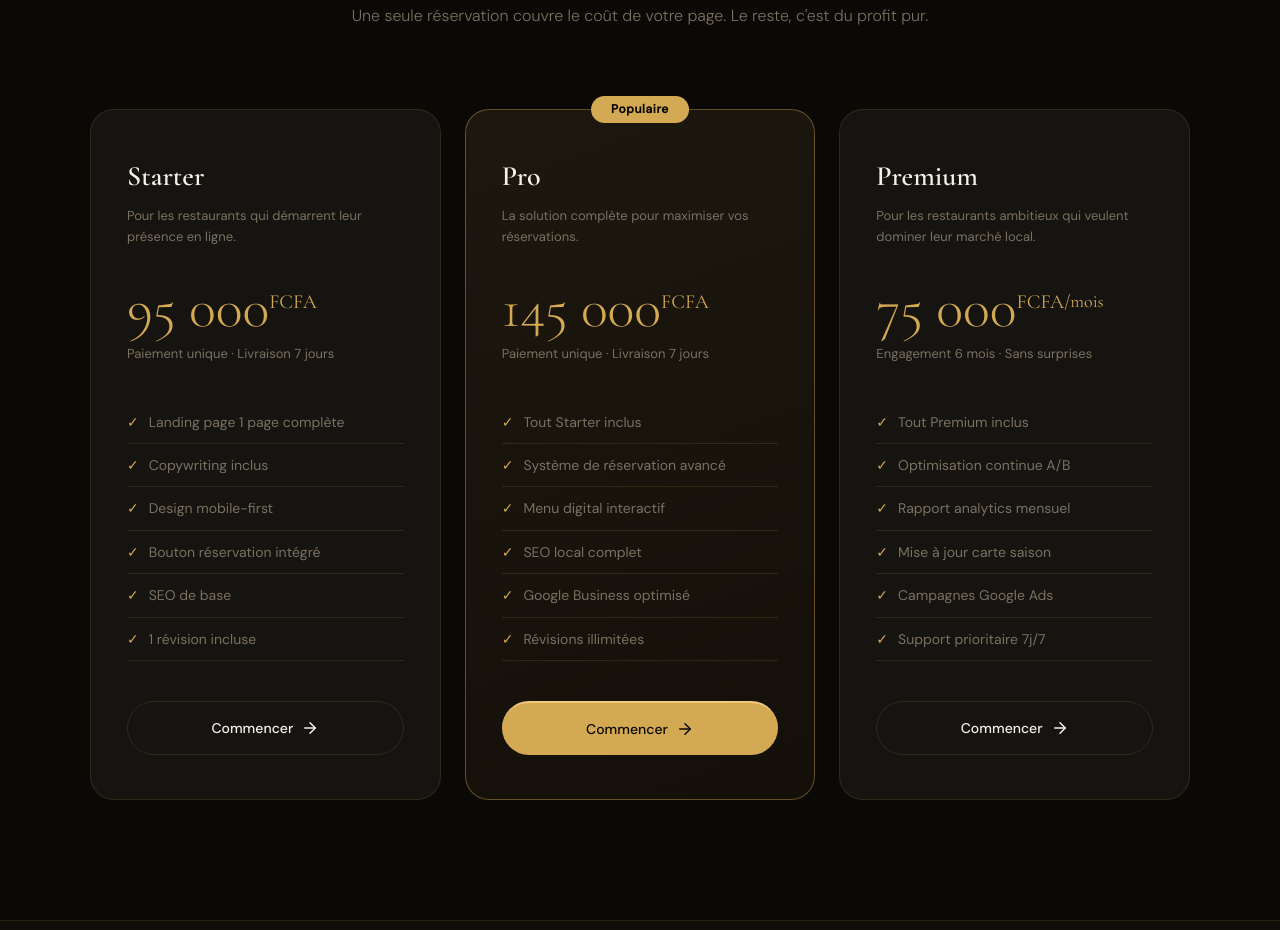
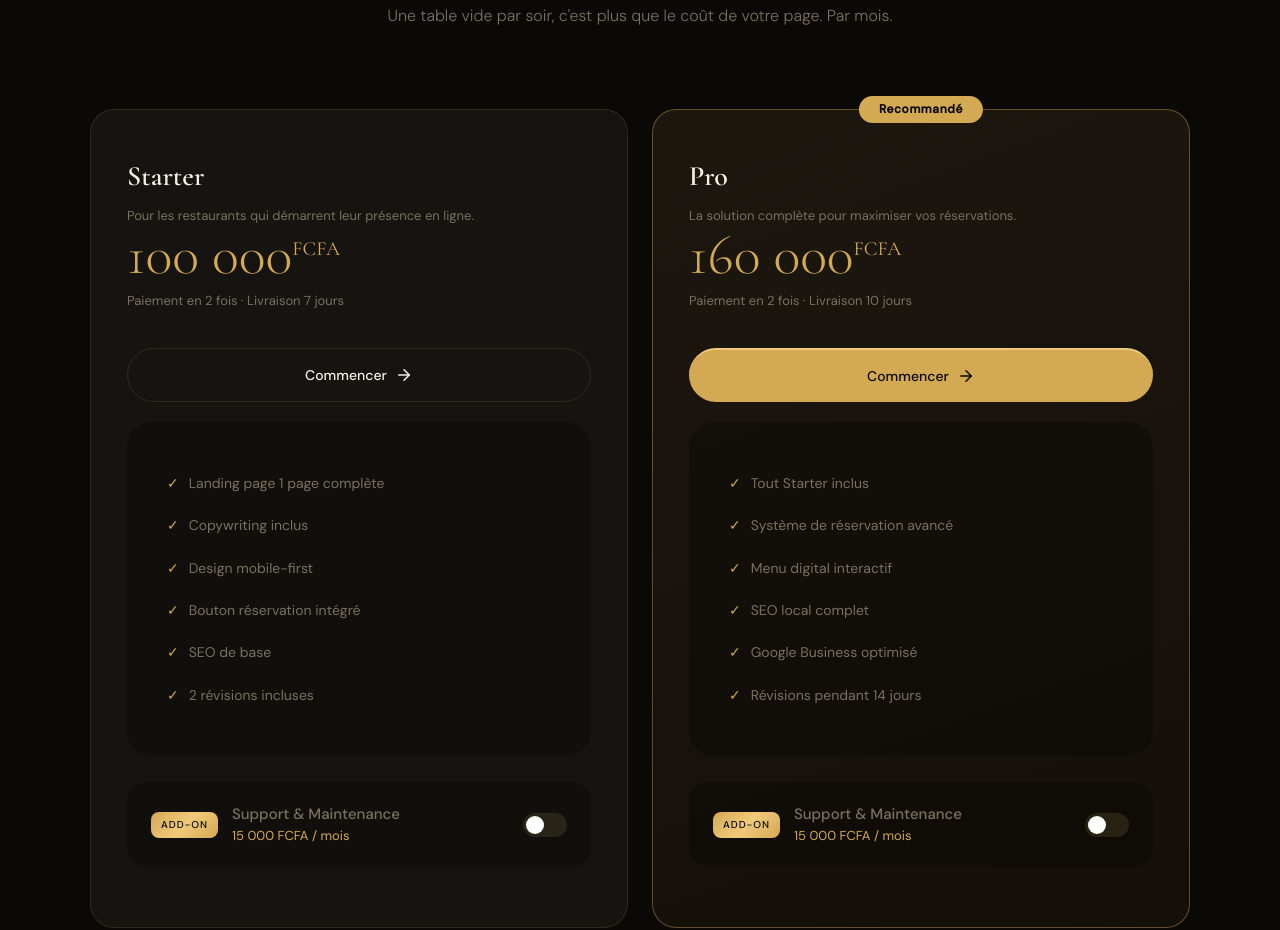
Before and after one commit to modalaiso/Pandor-Agency, a website: page public/index.html in a window 1280 px wide. Shown: the part 7325-8255 px from the top of the page. Drawn offline with nearby package versions, Linux system fonts and the light colour scheme; a web font is replaced by a local one.

Commit message:
Pricing cards redesign and changement of offer price

```diff
--- a/public/css/style.css
+++ b/public/css/style.css
@@ -68,30 +68,6 @@ text-decoration: none;
 button {
   cursor: pointer;
 }
-
-/* CURSOR */
-/*.cursor {
-  position: fixed;
-  width: 10px; height: 10px;
-  background: var(--gold);
-  border-radius: 50%;
-  pointer-events: none;
-  z-index: 9999;
-  transform: translate(-50%,-50%);
-  transition: width .25s, height .25s;
-}
-.cursor-ring {
-  position: fixed;
-  width: 38px; height: 38px;
-  border: 1px solid rgba(212,168,83,0.45);
-  border-radius: 50%;
-  pointer-events: none;
-  z-index: 9998;
-  transform: translate(-50%,-50%);
-  transition: width .3s, height .3s, border-color .3s;
-}
-body:has(a:hover) .cursor { width:18px; height:18px; }
-body:has(a:hover) .cursor-ring { width:60px; height:60px; border-color:rgba(212,168,83,.2); }*/
 
 /* NOISE */
 body::before {
@@ -426,7 +402,7 @@ section { padding:120px 60px; }
 /* PRICING */
 .pricing-inner { max-width:1100px; margin:0 auto; }
 .pricing-header { text-align:center; margin-bottom:80px; }
-.pricing-grid { display:grid; grid-template-columns:repeat(3,1fr); gap:24px; align-items:stretch; }
+.pricing-grid { display:grid; grid-template-columns:repeat(2,1fr); gap:24px; align-items:stretch; }
 .pricing-card {
   background:var(--surface); border:1px solid var(--border); border-radius:24px;
   padding:44px 36px; position:relative;
@@ -436,20 +412,32 @@ section { padding:120px 60px; }
 .pricing-card.visible { opacity:1; transform:translateY(0); }
 .pricing-card:hover { transform:translateY(-7px); box-shadow:0 40px 80px rgba(0,0,0,.4); }
 .pricing-card.featured { border-color:rgba(212,168,83,.4); background:linear-gradient(160deg,#1c1810 0%,#141009 100%); }
-.pricing-card.featured::before { content:'Populaire'; position:absolute; top:-14px; left:50%; transform:translateX(-50%); background:var(--gold); color:#0a0905; font-size:12px; font-weight:700; padding:4px 20px; border-radius:999px; letter-spacing:.05em; }
+.pricing-card.featured::before { content:'Recommandé'; position:absolute; top:-14px; left:50%; transform:translateX(-50%); background:var(--gold); color:#0a0905; font-size:12px; font-weight:700; padding:4px 20px; border-radius:999px; letter-spacing:.05em; }
 .pricing-name { font-family:var(--font-display); font-size:28px; font-weight:600; margin-bottom:8px; }
-.pricing-desc { font-size:13px; color:var(--muted); margin-bottom:32px; line-height:1.6; }
+.pricing-desc { font-size:13px; color:var(--muted); line-height:1.6; }
 .pricing-price { font-family:var(--font-display); font-size:56px; font-weight:300; color:var(--gold); line-height:1; margin-bottom:8px; }
 .pricing-price span { font-size:20px; font-weight:400; vertical-align:top; margin-top:12px; display:inline-block; }
 .pricing-period { font-size:13px; color:var(--muted); margin-bottom:36px; }
-.pricing-features { list-style:none; margin-bottom:40px; }
-.pricing-features li { font-size:14px; color:var(--muted); padding:10px 0; border-bottom:1px solid var(--border); display:flex; align-items:center; gap:10px; }
+.pricing-features { list-style:none; margin-bottom:10px; background: #00000045; padding: 40px; border-radius: 25px; }
+.pricing-features li { font-size:14px; color:var(--muted); padding:10px 0; display:flex; align-items:center; gap:10px; }
 .pricing-features li::before { content:'✓'; color:var(--gold); font-size:14px; flex-shrink:0; }
-.btn-pricing { display:block; text-align:center; padding:14px; border-radius:999px; text-decoration:none; font-size:14px; font-weight:500; transition:all .3s; }
+.btn-pricing { display:block; text-align:center; padding:14px; border-radius:999px; margin-bottom: 20px; text-decoration:none; font-size:14px; font-weight:500; transition:all .3s; }
 .btn-pricing-outline { border:1px solid var(--border); color:var(--white); }
 .btn-pricing-outline:hover { border-color:var(--gold); color:var(--gold); background:rgba(212,168,83,.05); }
 .btn-pricing-solid { background:var(--gold); color:#0a0905; border-top: 2px solid var(--gold-light); }
 .btn-pricing-solid:hover { background:var(--gold-light); transform:translateY(-1px); box-shadow:0 10px 30px rgba(212,168,83,.3); }
+.wrap { padding: 1rem 0; font-family: var(--font-body); }
+.toggle-row { display: flex; align-items: center; justify-content: space-between; padding: 20px 24px; border-radius: 20px; background: #00000045; user-select: none; }
+.toggle-left { display: flex; align-items: center; gap: 14px; }
+.toggle-badge { font-size: 10px; font-weight: 500; letter-spacing: .1em; text-transform: uppercase; background: linear-gradient(-45deg, var(--gold), var(--gold-light), var(--gold)); color: var(--bg); padding: 5px 10px; border-radius: 8px; }
+.toggle-name { font-size: 15px; font-weight: 500; color: var(--muted); }
+.toggle-price { font-size: 13px; color: var(--gold); }
+.switch { position: relative; width: 44px; height: 24px; flex-shrink: 0; cursor: pointer; }
+.switch input { opacity: 0; width: 0; height: 0; }
+.slider { position: absolute; inset: 0; background: var(--border); border-radius: 999px; transition: background .25s; }
+.slider::before { content: ''; position: absolute; width: 18px; height: 18px; background: white; border-radius: 50%; top: 3px; left: 3px; transition: transform .25s; }
+input:checked + .slider { background: #d4a953; }
+input:checked + .slider::before { transform: translateX(20px); }
 
 /* TESTIMONIALS */
 .testimonials-inner { max-width:1100px; margin:0 auto; }
@@ -518,8 +506,6 @@ footer { border-top:1px solid var(--border); padding:60px; display:grid; grid-te
 }
 
 @media(max-width:900px) {
-  *{cursor:auto}
-  .cursor,.cursor-ring{display:none}
   nav{padding:16px 24px; top:0; left:0; right:0; z-index:500; border-radius:0;} nav.scrolled{padding:16px 24px; top:0; left:0; right:0; border-radius:0; border:none; border-bottom:1px solid var(--border);}
   .nav-links{display:none}
   section{padding:80px 24px}
@@ -532,6 +518,7 @@ footer { border-top:1px solid var(--border); padding:60px; display:grid; grid-te
   .portfolio-grid{grid-template-columns:1fr}
   .portfolio-card.large{grid-row:auto}
   .pricing-grid{grid-template-columns:1fr}
+  .toggle-badge { display: none; }
   .stats-inner{grid-template-columns:1fr}
   .stat-item{border-right:none;}
   .testimonials-grid{grid-template-columns:1fr}
--- a/public/index.html
+++ b/public/index.html
@@ -105,9 +105,6 @@
 </head>
 
 <body>
-
-  <!--<div class="cursor" id="cur"></div>
-  <div class="cursor-ring" id="curRing"></div>-->
 
   <!-- NAV -->
   <nav id="navbar">
@@ -784,24 +781,15 @@
       <div class="pricing-header">
         <div class="section-label">Tarifs</div>
         <h2 class="section-title reveal">Un investissement, pas<br /><em>une dépense</em></h2>
-        <p style="color:var(--muted);margin-top:16px;font-weight:300;font-size:16px">Une seule réservation couvre le coût de votre page. Le reste, c'est du profit pur.</p>
+        <p style="color:var(--muted);margin-top:16px;font-weight:300;font-size:16px">Une table vide par soir, c'est plus que le coût de votre page. Par mois.</p>
       </div>
       <div class="pricing-grid">
         <div class="pricing-card">
           <div class="pricing-name">Starter</div>
           <div class="pricing-desc">Pour les restaurants qui démarrent leur présence en ligne.</div>
-          <div class="pricing-price">95 000<span>FCFA</span></div>
-          <div class="pricing-period">Paiement unique · Livraison 7 jours</div>
-          <ul class="pricing-features">
-            <li>Landing page 1 page complète</li>
-            <li>Copywriting inclus</li>
-            <li>Design mobile-first</li>
-            <li>Bouton réservation intégré</li>
-            <li>SEO de base</li>
-            <li>1 révision incluse</li>
-          </ul>
-          <a style="display:flex; justify-content: center; align-items:center; gap:8px;" href="#" alt="Nous contacter"
-            class="btn-pricing btn-pricing-outline">Commencer
+          <div class="pricing-price">100 000<span>FCFA</span></div>
+          <div class="pricing-period">Paiement en 2 fois · Livraison 7 jours</div>
+          <a style="display:flex; justify-content: center; align-items:center; gap:8px;" href="#" alt="Nous contacter" class="btn-pricing btn-pricing-outline">Commencer
             <svg style="width: 18px;"
               xmlns="http://www.w3.org/2000/svg" width="24" height="24" viewBox="0 0 24 24" fill="none"
               stroke="currentColor" stroke-width="2" stroke-linecap="round" stroke-linejoin="round"
@@ -810,22 +798,36 @@
               <path d="m12 5 7 7-7 7" />
             </svg>
           </a>
+          <ul class="pricing-features">
+            <li>Landing page 1 page complète</li>
+            <li>Copywriting inclus</li>
+            <li>Design mobile-first</li>
+            <li>Bouton réservation intégré</li>
+            <li>SEO de base</li>
+            <li>2 révisions incluses</li>
+          </ul>
+          <div class="wrap">
+            <div class="toggle-row" onclick="toggle()">
+              <div class="toggle-left">
+                <span class="toggle-badge">Add-on</span>
+                <div>
+                  <div class="toggle-name">Support & Maintenance</div>
+                  <div class="toggle-price">15 000 FCFA / mois</div>
+                </div>
+              </div>
+              <label class="switch" onclick="event.stopPropagation()">
+                <input type="checkbox" id="chk" onchange="toggle()">
+                <span class="slider"></span>
+              </label>
+            </div>
+          </div>
         </div>
         <div class="pricing-card featured">
           <div class="pricing-name">Pro</div>
           <div class="pricing-desc">La solution complète pour maximiser vos réservations.</div>
-          <div class="pricing-price">145 000<span>FCFA</span></div>
-          <div class="pricing-period">Paiement unique · Livraison 7 jours</div>
-          <ul class="pricing-features">
-            <li>Tout Starter inclus</li>
-            <li>Système de réservation avancé</li>
-            <li>Menu digital interactif</li>
-            <li>SEO local complet</li>
-            <li>Google Business optimisé</li>
-            <li>Révisions illimitées</li>
-          </ul>
-          <a style="display:flex; justify-content: center; align-items:center; gap:8px;" href="#" alt="Nous contacter"
-            class="btn-pricing btn-pricing-solid">Commencer
+          <div class="pricing-price">160 000<span>FCFA</span></div>
+          <div class="pricing-period">Paiement en 2 fois · Livraison 10 jours</div>
+          <a style="display:flex; justify-content: center; align-items:center; gap:8px;" href="#" alt="Nous contacter" class="btn-pricing btn-pricing-solid">Commencer
             <svg style="width: 18px;"
               xmlns="http://www.w3.org/2000/svg" width="24" height="24" viewBox="0 0 24 24" fill="none"
               stroke="currentColor" stroke-width="2" stroke-linecap="round" stroke-linejoin="round"
@@ -834,30 +836,29 @@
               <path d="m12 5 7 7-7 7" />
             </svg>
           </a>
-        </div>
-        <div class="pricing-card">
-          <div class="pricing-name">Premium</div>
-          <div class="pricing-desc">Pour les restaurants ambitieux qui veulent dominer leur marché local.</div>
-          <div class="pricing-price">75 000<span>FCFA</span><span style="font-size:18px">/mois</span></div>
-          <div class="pricing-period">Engagement 6 mois · Sans surprises</div>
-          <ul class="pricing-features">
-            <li>Tout Premium inclus</li>
-            <li>Optimisation continue A/B</li>
-            <li>Rapport analytics mensuel</li>
-            <li>Mise à jour carte saison</li>
-            <li>Campagnes Google Ads</li>
-            <li>Support prioritaire 7j/7</li>
+          <ul class="pricing-features" style="border-color: rgba(212, 168, 83, .4);">
+            <li>Tout Starter inclus</li>
+            <li>Système de réservation avancé</li>
+            <li>Menu digital interactif</li>
+            <li>SEO local complet</li>
+            <li>Google Business optimisé</li>
+            <li>Révisions pendant 14 jours</li>
           </ul>
-          <a style="display:flex; justify-content: center; align-items:center; gap:8px;" href="#" alt="Nous contacter"
-            class="btn-pricing btn-pricing-outline">Commencer
-            <svg style="width: 18px;"
-              xmlns="http://www.w3.org/2000/svg" width="24" height="24" viewBox="0 0 24 24" fill="none"
-              stroke="currentColor" stroke-width="2" stroke-linecap="round" stroke-linejoin="round"
-              class="lucide lucide-arrow-right-icon lucide-arrow-right">
-              <path d="M5 12h14" />
-              <path d="m12 5 7 7-7 7" />
-            </svg>
-          </a>
+          <div class="wrap">
+            <div class="toggle-row" onclick="toggle()">
+              <div class="toggle-left">
+                <span class="toggle-badge">Add-on</span>
+                <div>
+                  <div class="toggle-name">Support & Maintenance</div>
+                  <div class="toggle-price">15 000 FCFA / mois</div>
+                </div>
+              </div>
+              <label class="switch" onclick="event.stopPropagation()">
+                <input type="checkbox" id="chk" onchange="toggle()">
+                <span class="slider"></span>
+              </label>
+            </div>
+          </div>
         </div>
       </div>
     </div>
@@ -917,7 +918,7 @@
       </div>
       <div class="faq-item"><button class="faq-q" onclick="toggleFaq(this)">Combien de temps pour livrer ma landing page ?<span class="faq-icon">+</span></button>
         <div class="faq-a">
-          <p>Nous livrons en 7 jours. Dès la validation de votre brief et du paiement, notre équipe se met au travail immédiatement.</p>
+          <p>Nous livrons en 7 jours pour l'offre starter et 10 jours pour l'offre pro. Dès la validation de votre brief et du paiement, notre équipe se met au travail immédiatement.</p>
         </div>
       </div>
       <div class="faq-item"><button class="faq-q" onclick="toggleFaq(this)">Quelle différence entre une landing page et un site complet ?<span class="faq-icon">+</span></button>
```
Also changed, not shown: 1 other file.
